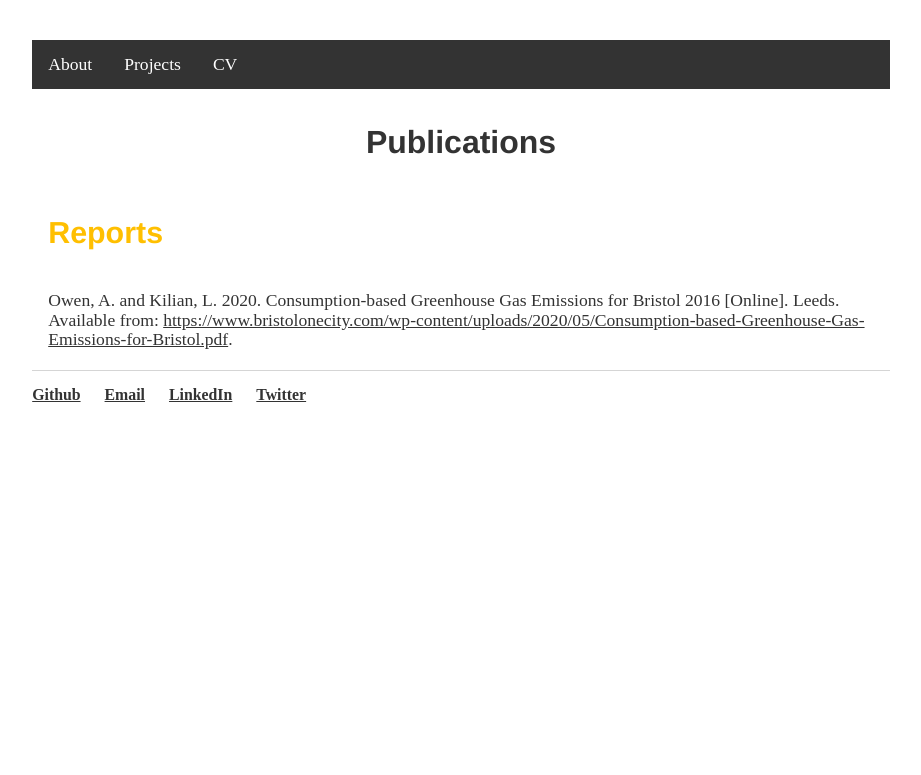
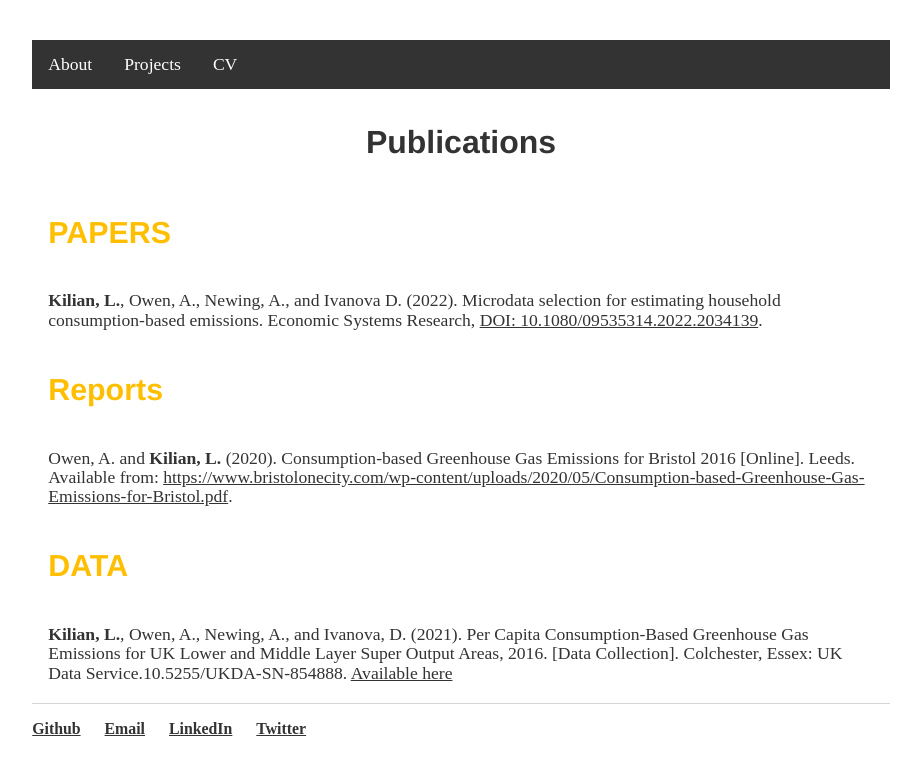
Before and after one commit to lena-kilian/lena-kilian.github.io, a Jekyll site: the page built from publications/index.md, in a window 1280 px wide. Shown: the top 775 px of the page, without its empty margins (179-1100 px from the left). Built offline with Jekyll 4.4.1, drawn with Linux system fonts in a browser that asks for light colours; our own code applies the rules of GitHub Pages for plain Markdown files.

Commit message:
Update index.md

```diff
--- a/publications/index.md
+++ b/publications/index.md
@@ -1,5 +1,13 @@
 # Publications
+
+## PAPERS
+
+**Kilian, L.**, Owen, A., Newing, A., and Ivanova D. (2022). Microdata selection for estimating household consumption-based emissions. Economic Systems Research, [DOI: 10.1080/09535314.2022.2034139](https://www.tandfonline.com/doi/full/10.1080/09535314.2022.2034139).
 
 ## Reports
 
-Owen, A. and Kilian, L. 2020. Consumption-based Greenhouse Gas Emissions for Bristol 2016 [Online]. Leeds. Available from: [https://www.bristolonecity.com/wp-content/uploads/2020/05/Consumption-based-Greenhouse-Gas-Emissions-for-Bristol.pdf](https://www.bristolonecity.com/wp-content/uploads/2020/05/Consumption-based-Greenhouse-Gas-Emissions-for-Bristol.pdf).
+Owen, A. and **Kilian, L.** (2020). Consumption-based Greenhouse Gas Emissions for Bristol 2016 [Online]. Leeds. Available from: [https://www.bristolonecity.com/wp-content/uploads/2020/05/Consumption-based-Greenhouse-Gas-Emissions-for-Bristol.pdf](https://www.bristolonecity.com/wp-content/uploads/2020/05/Consumption-based-Greenhouse-Gas-Emissions-for-Bristol.pdf).
+
+## DATA
+
+**Kilian, L.**, Owen, A., Newing, A., and Ivanova, D. (2021). Per Capita Consumption-Based Greenhouse Gas Emissions for UK Lower and Middle Layer Super Output Areas, 2016. [Data Collection]. Colchester, Essex: UK Data Service.10.5255/UKDA-SN-854888. [Available here](https://reshare.ukdataservice.ac.uk/854888/)
```
